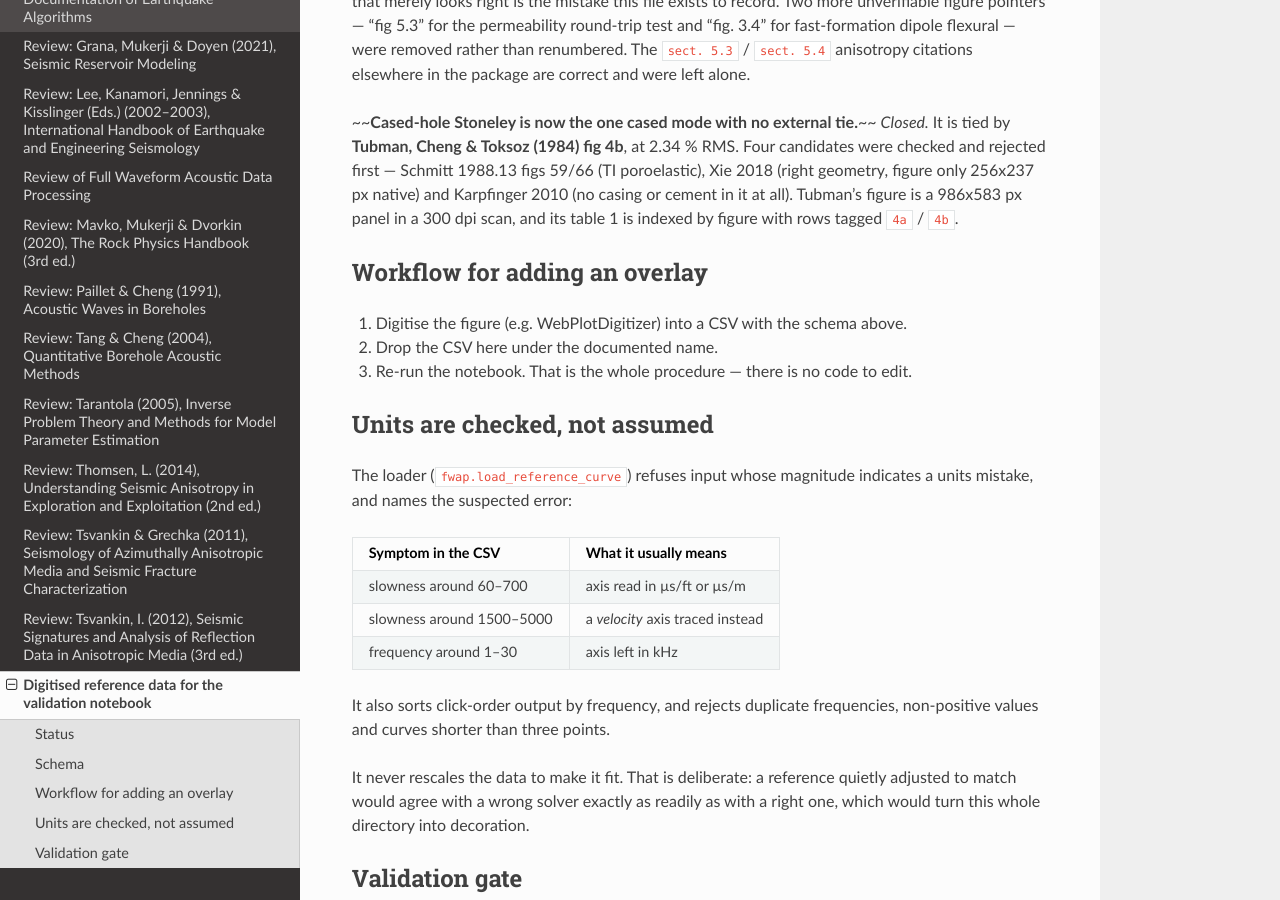
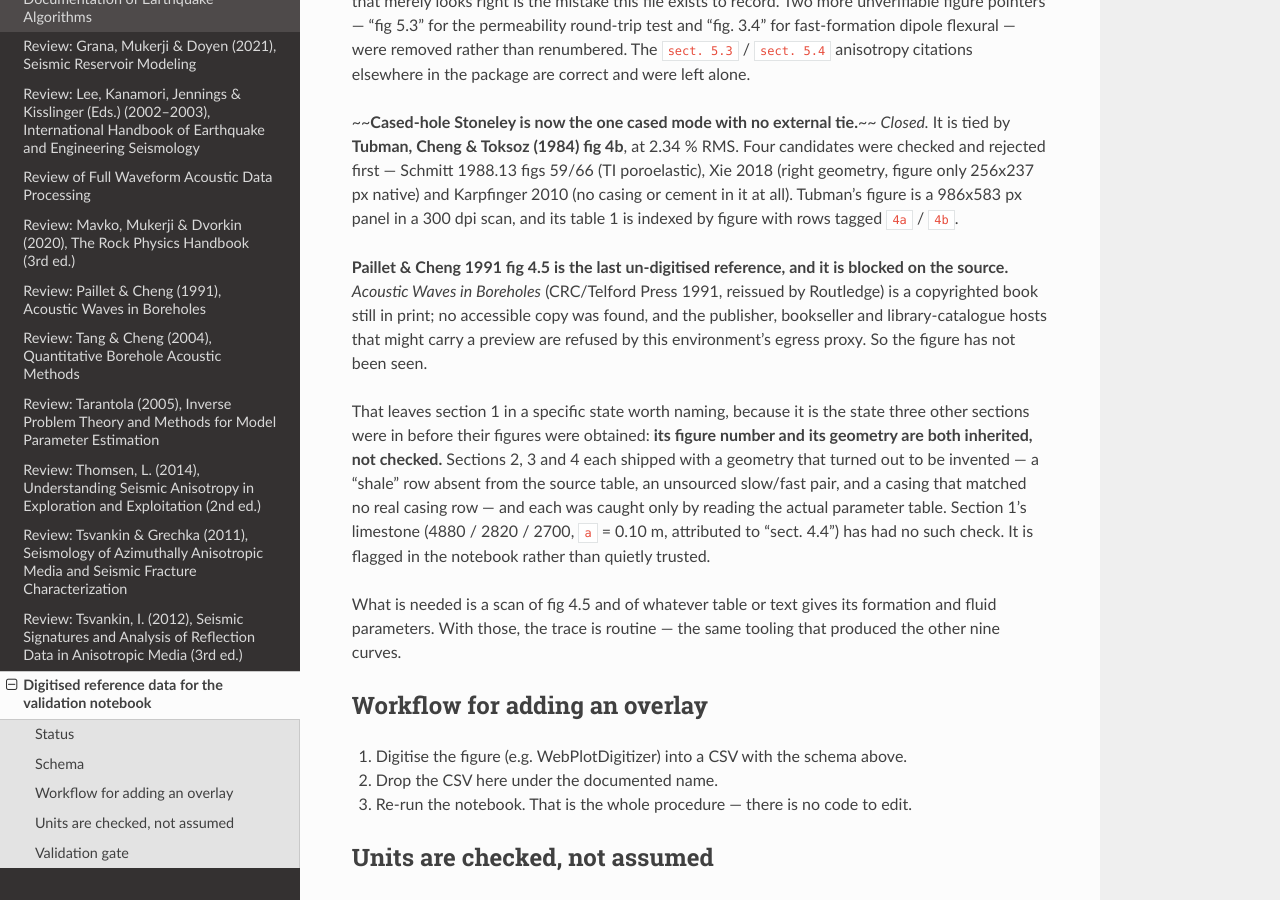
Before and after one commit to ingehap/fwap, a Sphinx documentation site: the page built from docs/notebooks/_data/README.md, in a window 1280 px wide and 900 px high, scrolled down 4392 px. Built offline with Sphinx 7.4.7 and the Read the Docs theme 3.1.0, drawn with Linux system fonts in a browser that asks for light colours; some of the changed text lies outside the part shown.

Commit message:
Make the validation notebook's status text match what it computes
The intro still announced "the reference CSVs are not shipped" and
"until then each section prints what is missing" after nine curves had
been digitised, scored and shipped. The reference list still called
cased-hole Stoneley "no reference identified" while section 4 was
scoring it at 2.34 %, and the closing checklist still said cased-hole
Stoneley and VTI flexural had "no external tie at all" when both had
one. A validation document that understates its coverage misleads the
same way as one that overstates it.

Section 1 also plotted flexural_dispersion as a stand-in, with a comment
calling pseudo-Rayleigh "a future extension".
trapped_pseudo_rayleigh_dispersion has existed since the Tubman work, and
both branches converge on that limestone (94 and 75 of 121 points,
cutoffs at 8.3 and 12.7 kHz). It now plots the mode the figure shows,
with an assertion that both branches lie in (V_f, V_S).

Section 1's geometry is marked unverified rather than presented as
sourced. Its limestone (4880/2820/2700, a = 0.10 m) and the
"fig 4.5 / sect. 4.4" pointer are inherited from the seeding plan and
have never been checked against the book -- the same state sections 2, 3
and 4 were in before their figures were obtained, all three of which
turned out to carry an invented geometry.

Paillet & Cheng fig 4.5 remains the last un-digitised reference and is
blocked on the source, not on effort: Acoustic Waves in Boreholes is
in-print and copyrighted, and every host that might carry a preview is
refused by the egress proxy.

Co-Authored-By: Claude Opus 5 <noreply@anthropic.com>
Claude-Session: https://claude.ai/code/session_01EBkzd3cD7T3HhC2t8rSHAG

```diff
--- a/docs/notebooks/_data/README.md
+++ b/docs/notebooks/_data/README.md
@@ -215,6 +215,28 @@ native) and Karpfinger 2010 (no casing or cement in it at all). Tubman's
 figure is a 986x583 px panel in a 300 dpi scan, and its table 1 is indexed
 by figure with rows tagged `4a` / `4b`.
 
+**Paillet & Cheng 1991 fig 4.5 is the last un-digitised reference, and it
+is blocked on the source.** *Acoustic Waves in Boreholes* (CRC/Telford
+Press 1991, reissued by Routledge) is a copyrighted book still in print;
+no accessible copy was found, and the publisher, bookseller and
+library-catalogue hosts that might carry a preview are refused by this
+environment's egress proxy. So the figure has not been seen.
+
+That leaves section 1 in a specific state worth naming, because it is the
+state three other sections were in before their figures were obtained:
+**its figure number and its geometry are both inherited, not checked.**
+Sections 2, 3 and 4 each shipped with a geometry that turned out to be
+invented — a "shale" row absent from the source table, an unsourced
+slow/fast pair, and a casing that matched no real casing row — and each
+was caught only by reading the actual parameter table. Section 1's
+limestone (4880 / 2820 / 2700, `a` = 0.10 m, attributed to "sect. 4.4")
+has had no such check. It is flagged in the notebook rather than quietly
+trusted.
+
+What is needed is a scan of fig 4.5 and of whatever table or text gives
+its formation and fluid parameters. With those, the trace is routine —
+the same tooling that produced the other nine curves.
+
 ## Workflow for adding an overlay
 
 1. Digitise the figure (e.g. WebPlotDigitizer) into a CSV with the
```
Also changed, not shown: other parts of docs/notebooks/_data/README.md (+2 -2 lines), CHANGELOG.md (+29 -0 lines), docs/notebooks/cylindrical_biot_validation.ipynb.
